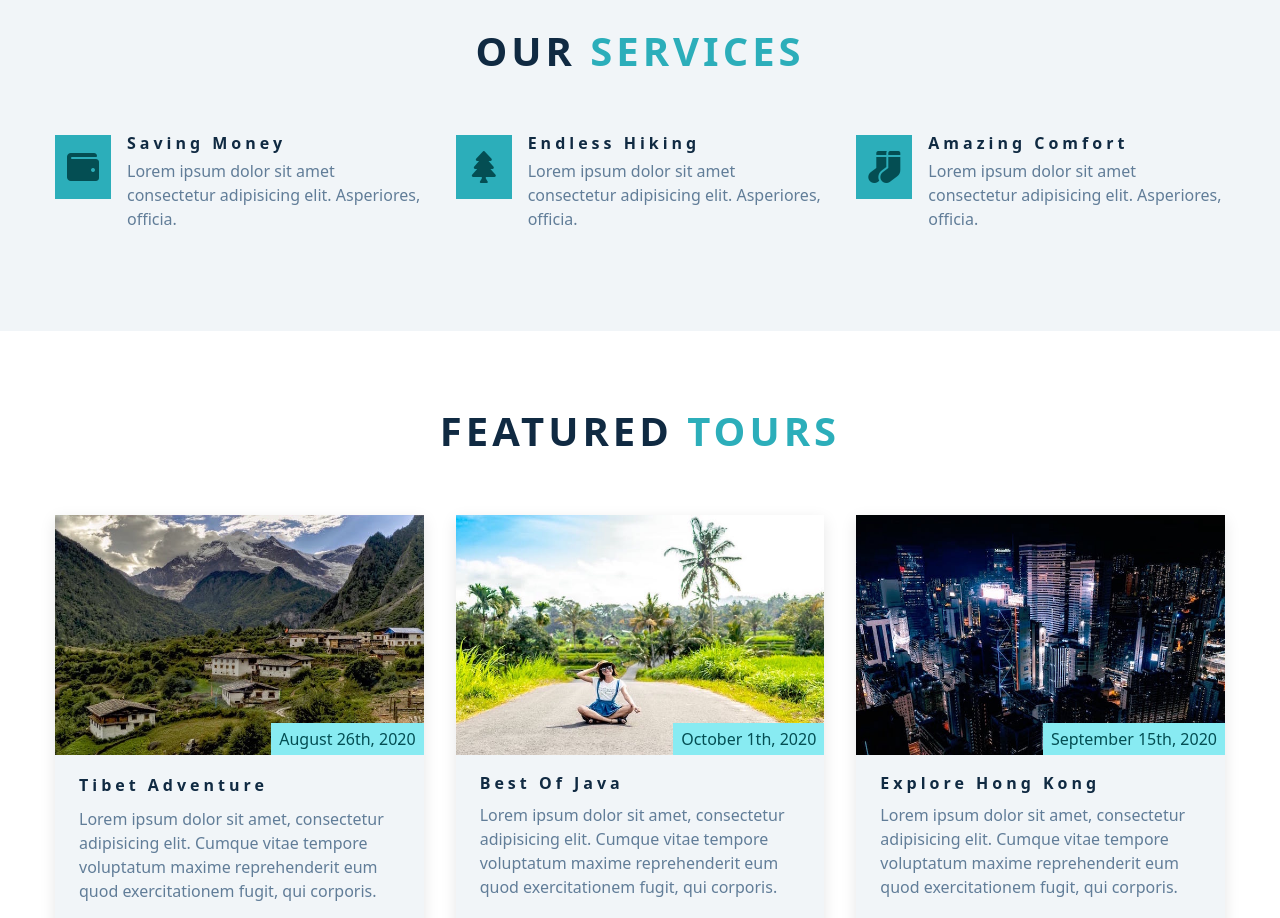
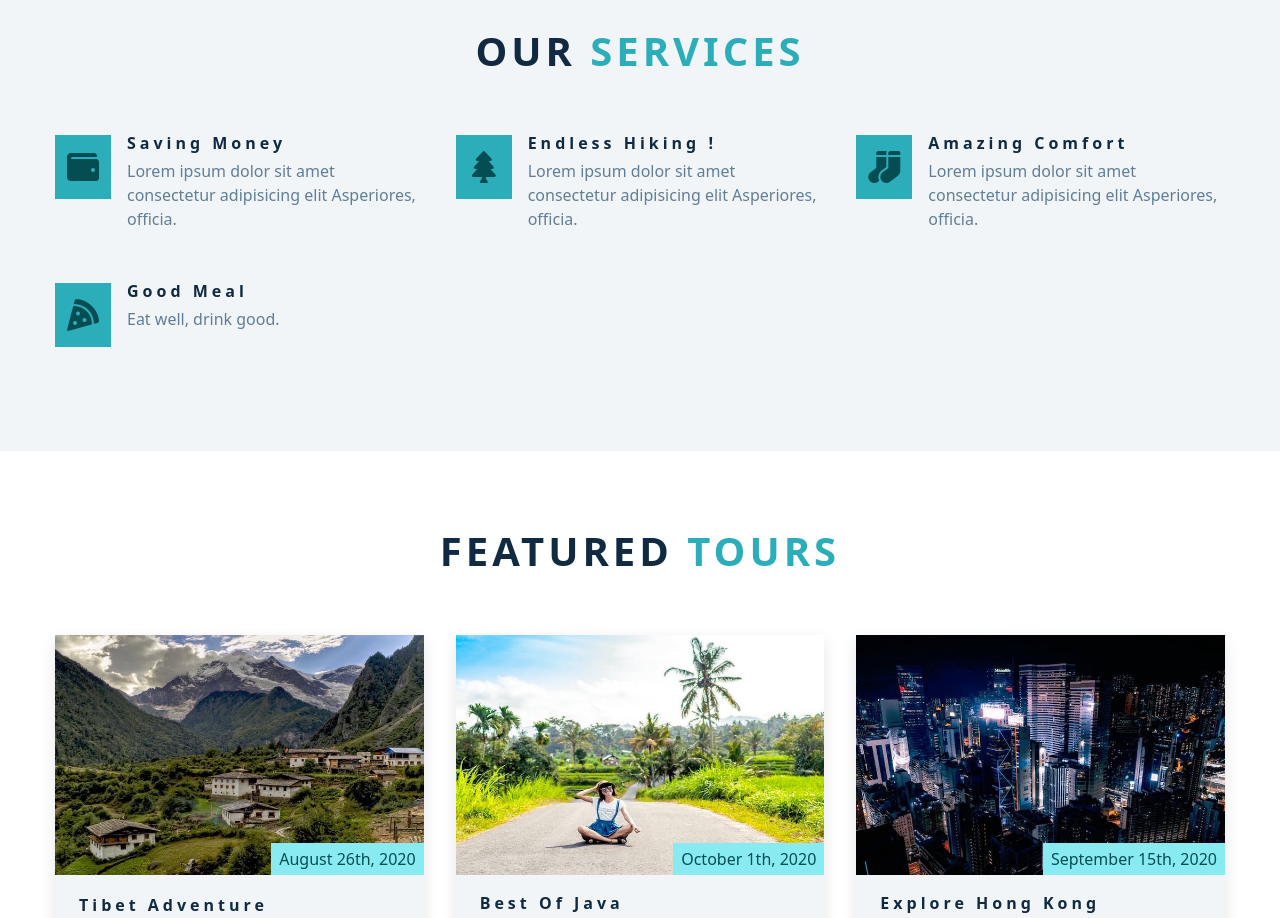
Before and after one commit to zayzou/backroads-app, a React (Create React App) app: page / in a window 1280 px wide. Shown: the part 1540-2458 px from the top of the page. Built offline with nearby package versions, Linux system fonts and the light colour scheme.

Commit message:
Refactor service Code

```diff
--- /dev/null
+++ b/src/components/Service.js
@@ -0,0 +1,15 @@
+const Service = ({icon, title, text}) => {
+    return (
+        <article className="service">
+            <span className="service-icon"><i className={`fas ${icon} fa-fw`}></i></span>
+            <div className="service-info">
+                <h4 className="service-title">{title}</h4>
+                <p className="service-text">
+                    {text}
+                </p>
+            </div>
+        </article>
+    )
+}
+
+export default Service
--- a/src/components/Services.js
+++ b/src/components/Services.js
@@ -1,41 +1,18 @@
 import Title from "./Title"
+import Service from "./Service"
+import {services} from "../data"
+
 const Services = () => {
     return (
         <section className="section services" id="services">
             <Title word1="Our" word2="Services"></Title>
             <div className="section-center services-center">
-                <article className="service">
-                    <span className="service-icon"><i className="fas fa-wallet fa-fw"></i></span>
-                    <div className="service-info">
-                        <h4 className="service-title">saving money</h4>
-                        <p className="service-text">
-                            Lorem ipsum dolor sit amet consectetur adipisicing elit.
-                            Asperiores, officia.
-                        </p>
-                    </div>
-                </article>
+                {services.map(({id, icon, title, text}) => {
+                    return (
+                        <Service key={id} icon={icon} title={title} text={text}></Service>
+                    )
+                })}
 
-                <article className="service">
-                    <span className="service-icon"><i className="fas fa-tree fa-fw"></i></span>
-                    <div className="service-info">
-                        <h4 className="service-title">endless hiking</h4>
-                        <p className="service-text">
-                            Lorem ipsum dolor sit amet consectetur adipisicing elit.
-                            Asperiores, officia.
-                        </p>
-                    </div>
-                </article>
-
-                <article className="service">
-                    <span className="service-icon"><i className="fas fa-socks fa-fw"></i></span>
-                    <div className="service-info">
-                        <h4 className="service-title">amazing comfort</h4>
-                        <p className="service-text">
-                            Lorem ipsum dolor sit amet consectetur adipisicing elit.
-                            Asperiores, officia.
-                        </p>
-                    </div>
-                </article>
             </div>
         </section>
     )
--- a/src/data.js
+++ b/src/data.js
@@ -6,8 +6,35 @@ export const pageLink = [
 
 ]
 
-export  const iconLink = [
+export const iconLink = [
     {id: 1, href: "https://www.twitter.com", name: "fab fa-twitter"},
     {id: 2, href: "https://www.facebook.com", name: "fab fa-facebook"},
     {id: 3, href: "https://www.github.com", name: "fab fa-github"},
 ]
+
+export const services = [
+    {
+        id: 1,
+        title: "saving money",
+        icon: "fa-wallet",
+        text : "Lorem ipsum dolor sit amet consectetur adipisicing elit Asperiores, officia."
+    },
+    {
+        id: 2,
+        title: "endless hiking !",
+        icon: "fa-tree ",
+        text : "Lorem ipsum dolor sit amet consectetur adipisicing elit Asperiores, officia."
+    },
+    {
+        id: 3,
+        title: "amazing comfort",
+        icon: "fa-socks",
+        text : "Lorem ipsum dolor sit amet consectetur adipisicing elit Asperiores, officia."
+    },
+    {
+        id: 4,
+        title: "Good meal",
+        icon: "fa-pizza-slice",
+        text : "Eat well, drink good."
+    }
+]
```
